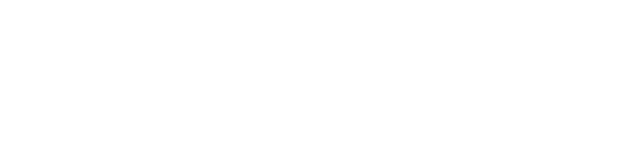
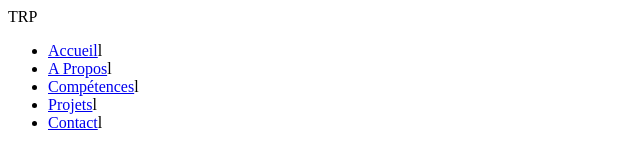
Before and after one commit to sttstania/Portefolio, a plain HTML site: page index.html in a window 1280 px wide. Shown: the whole page, without its empty margins (0-640 px from the left). Drawn offline with Linux system fonts and the light colour scheme.

Commit message:
menu nav

```diff
--- a/index.html
+++ b/index.html
@@ -9,5 +9,19 @@
     />
     <title>Portfolio de Développeuse Web TRP</title>
   </head>
-  <body></body>
+  <body>
+    <header>
+      <nav>
+        <div class="logo">TRP</div>
+        <!-- menu nav -->
+        <ul class="nav-links">
+          <li><a href="#accueil">Accueil</a>l</li>
+          <li><a href="#a-propos">A Propos</a>l</li>
+          <li><a href="#competences">Compétences</a>l</li>
+          <li><a href="#Projets">Projets</a>l</li>
+          <li><a href="#contact">Contact</a>l</li>
+        </ul>
+      </nav>
+    </header>
+  </body>
 </html>
```
